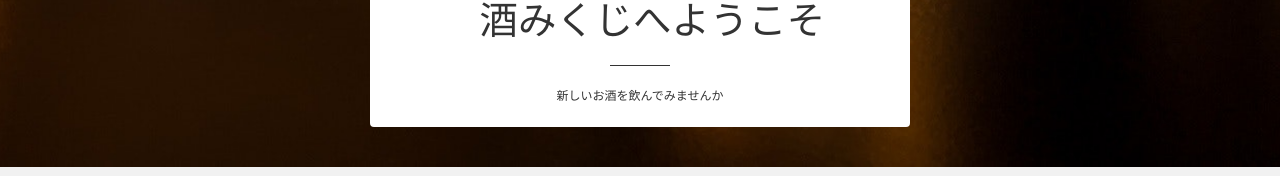
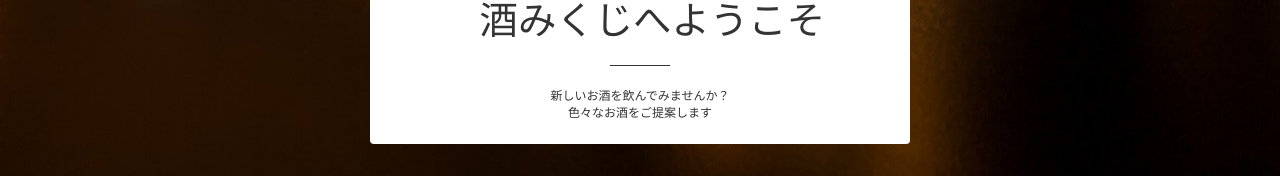
Before and after one commit to edelRitter/vue_sakelotto, a Vue app in the folder sakelotto/: page / in a window 1280 px wide. Shown: the part 1110-1286 px from the top of the page. Built offline with nearby package versions, Linux system fonts and the light colour scheme; a web font is replaced by a local one; what vue-social-sharing would draw is missing.

Commit message:
ロゴ下のテキスト変更

```diff
--- a/sakelotto/src/components/sakeLotto_header.vue
+++ b/sakelotto/src/components/sakeLotto_header.vue
@@ -6,7 +6,8 @@
         <p class="sakeLotto-logo"><img src="../assets/images/bar_logo.png" width="100%"></p>
         <h1 class="wf-notosansjapanese"><span>酒</span>みくじへようこそ</h1>
         <p class="sakeLotto-banner-bdr"></p>
-        <p>新しいお酒を飲んでみませんか</p>
+        <p>新しいお酒を飲んでみませんか？</p>
+        <p>色々なお酒をご提案します</p>
       </div>
     </div>
   </div>
```
